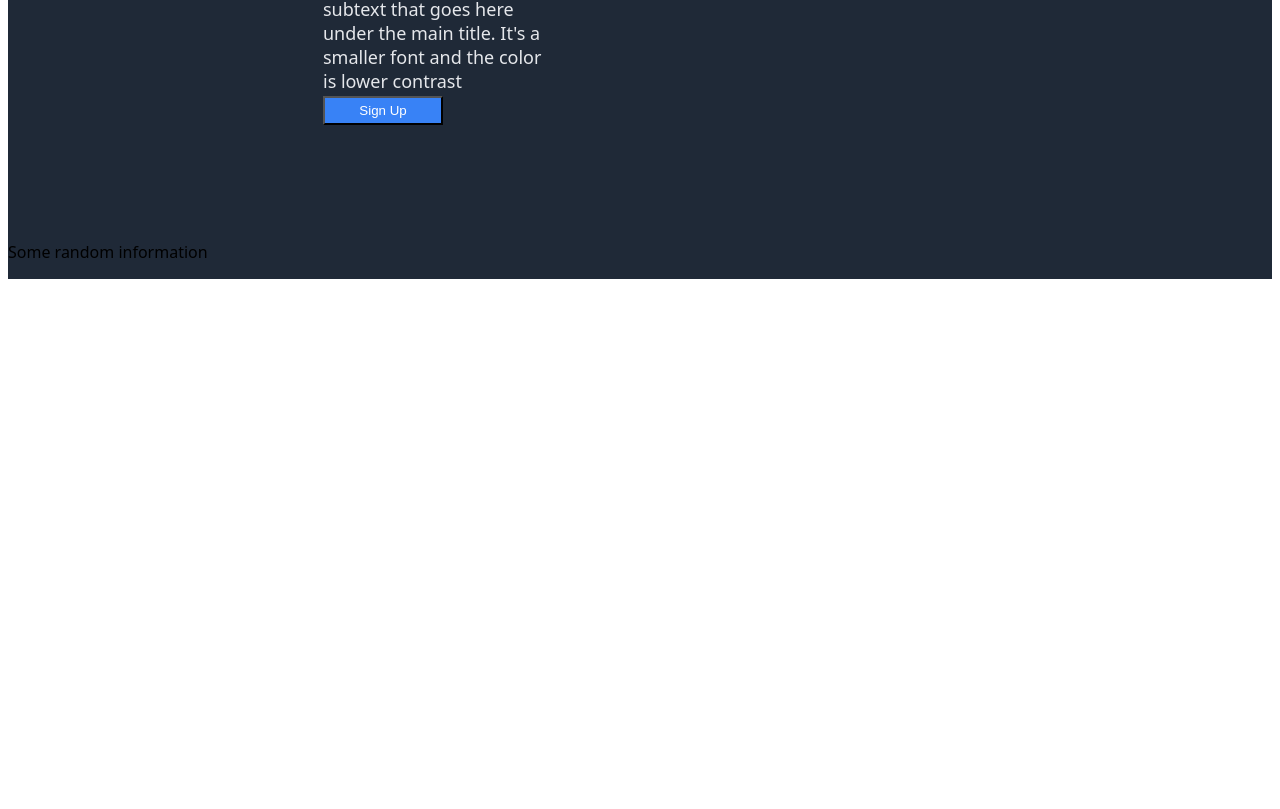
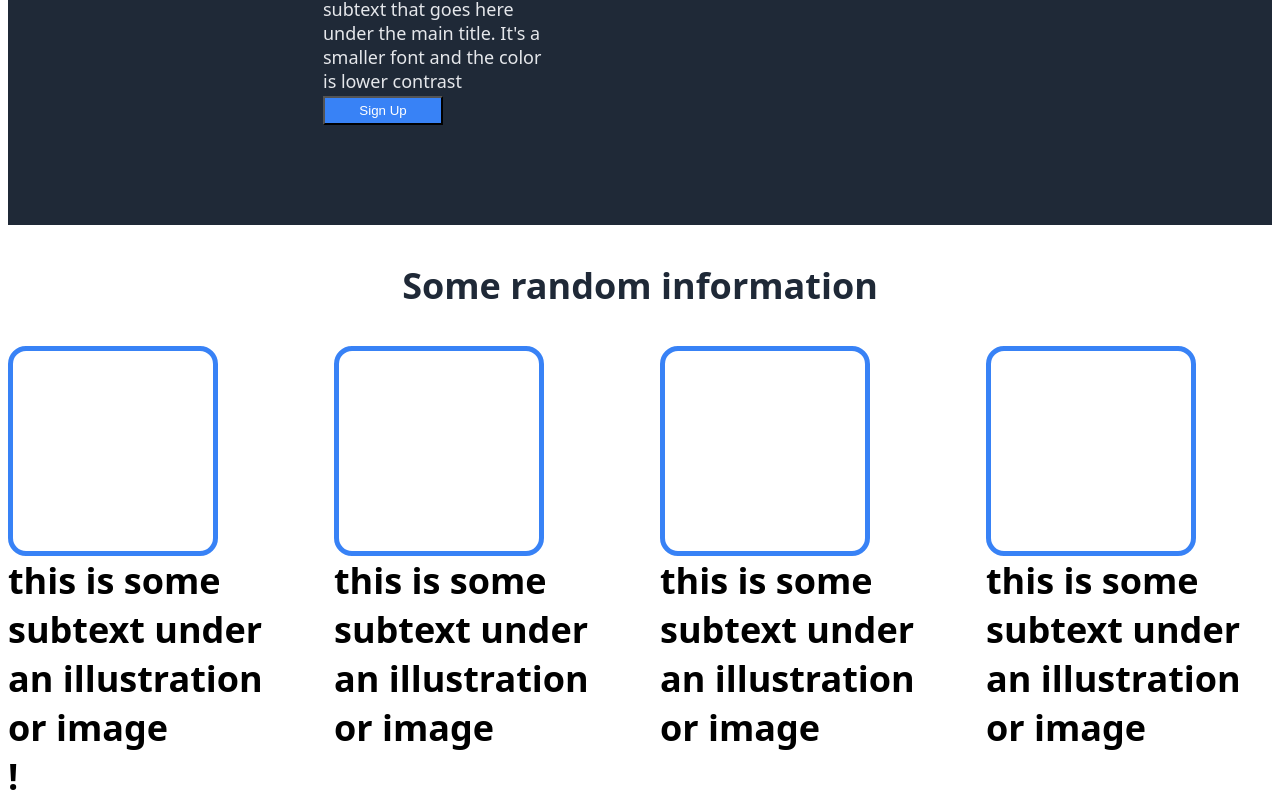
Before and after one commit to albert912/landing-page, a plain HTML site: page index.html in a window 1280 px wide. Shown: the part 504-1313 px from the top of the page. Before the commit the page ends 800 px from the top, so only its background shows below. Drawn offline with Linux system fonts and the light colour scheme.

Commit message:
I managed to create boxes

```diff
--- a/index.html
+++ b/index.html
@@ -42,18 +42,91 @@
 
     </div>
 
+    </header>
 
-    <div>
 
-    <p>Some random information</p>
+    <div class="secondcontainer">
 
+      <div class="text-random">
+        <p>Some random information</p>
+
+    </div>
+
+    <div class="boxes">
+
+       <div>
+        <div class="container-1">
+
+        </div>
+
+        <div >
+
+        <span>this is some subtext under an illustration or image</span>
+        </div>
+
+        </div>
+
+
+        <div>
+        <div class="container-2">
+
+        </div>
+
+        <div>
+        <span>this is some subtext under an illustration or image</span>
+    </div>
+    </div>
+
+        <div>
+        <div class="container-3"">
+
+
+        </div>
+
+        <div>
+        <span>this is some subtext under an illustration or image</span>
+    </div>
+        </div>
+
+        <div>
+
+        <div class="container-4"">
+
+
+        </div>
+
+        <div>
+        <span>this is some subtext under an illustration or image</span>
+    </div>
+
+         </div>
+
+
+        </div>
+
+        <!--<div class="textunderboxes">
+
+            <span>this is some subtext under an illustration or image</span>
+
+
+
+            <span>this is some subtext under an illustration or image</span>
+
+
+
+            <span>this is some subtext under an illustration or image</span>
+
+
+            <span>this is some subtext under an illustration or image</span>-->!
 
 
 
     </div>
 
 
-    </header>
+    </div>
+
+
 
 
 
--- a/styles.css
+++ b/styles.css
@@ -85,3 +85,77 @@ button {
 
 
 }
+
+.secondcontainer {
+    font-size: 36px;
+    background-color: white;
+    font-weight: bolder;
+
+}
+
+.text-random {
+    display: flex;
+    justify-content: center;
+    font-size: 36px;
+    font-weight: bolder;
+    color: #1F2937;
+
+
+}
+
+.boxes {
+    display: flex;
+    gap: 40px;
+    justify-content: center;
+
+
+}
+
+
+.container-1 {
+    width: 200px;
+    height: 200px;
+    border: 5px solid #3882F6;
+    border-radius: 18px;
+    flex-wrap: wrap;
+
+}
+
+.text-1 {
+    display: flex;
+    flex-wrap: wrap;
+    max-width: 300px;
+}
+
+
+
+
+.container-2 {
+    width: 200px;
+    height: 200px;
+    border: 5px solid #3882F6;
+    border-radius: 18px;
+}
+.container-3 {
+    width: 200px;
+    height: 200px;
+    border: 5px solid #3882F6;
+    border-radius: 18px;
+}
+.container-4 {
+    width: 200px;
+    height: 200px;
+    border: 5px solid #3882F6;
+    border-radius: 18px;
+}
+
+.textunderboxes {
+    display: flex;
+    max-width: 850px;
+    color: darkgray;
+    font-size: 19px;
+    color: darkgray;
+    font-weight: bold;
+
+
+}
```
